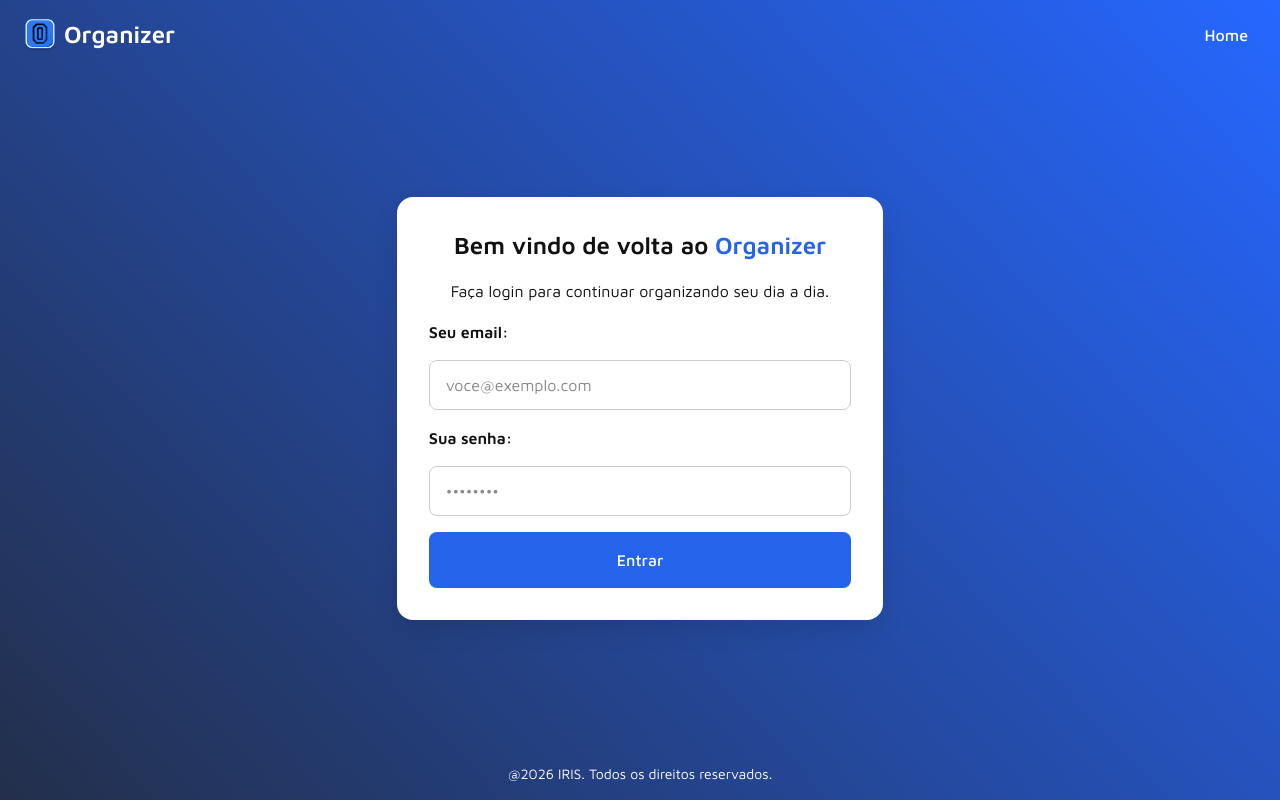
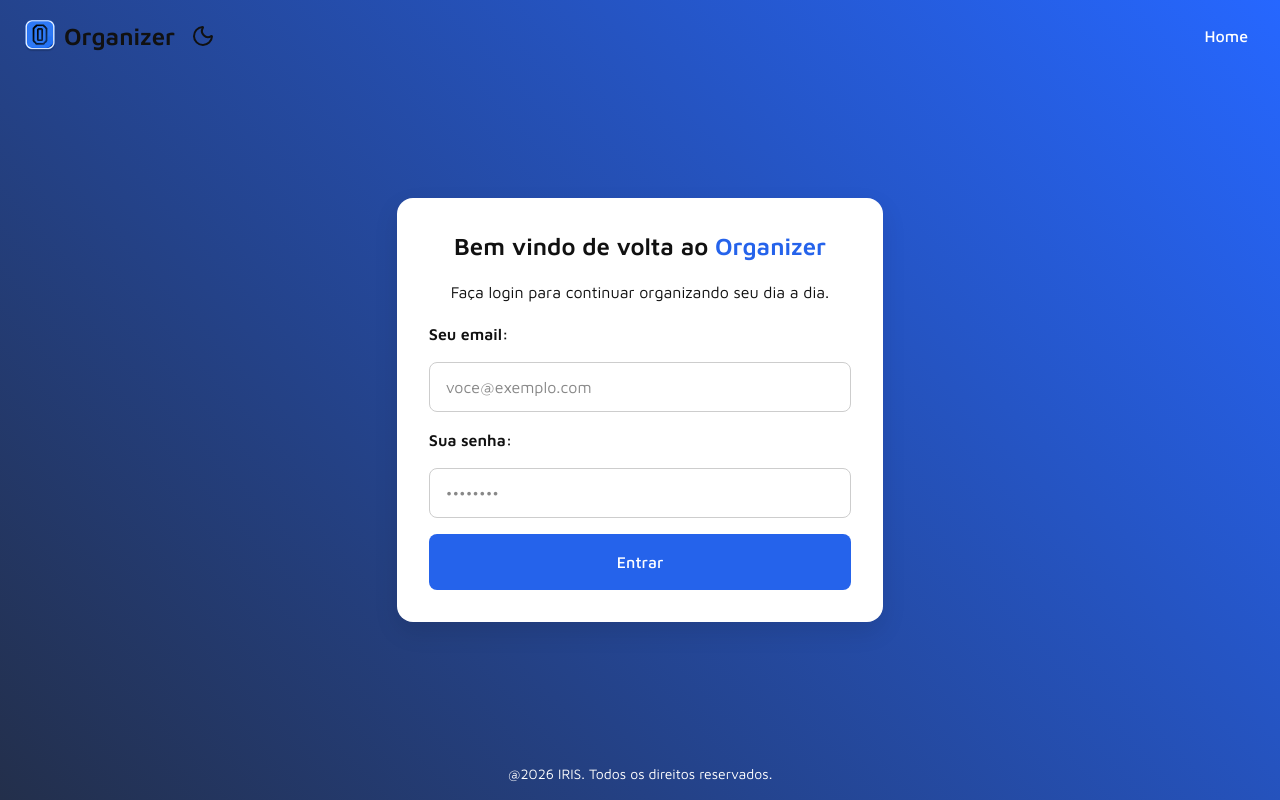
Before and after one commit to kevin-simoes/organizer-landing-page, a React (Vite) app: page /login in a window 1280 px wide. Built offline with nearby package versions, Linux system fonts and the light colour scheme.

Commit message:
feat: adicionando modo escuro na dashboard

```diff
--- a/src/pages/Dashboard.jsx
+++ b/src/pages/Dashboard.jsx
@@ -1,6 +1,7 @@
 import { useState } from "react";
-import { LucideSquareArrowRightExit } from "lucide-react";
+import { LucideSquareArrowRightExit, Sun, Moon } from "lucide-react";
 import { useAuth } from "../hooks/useAuth";
+import { useTheme } from "../hooks/useTheme";
 
 const Dashboard = () => {
   // Definindo a função de logout do hook personalizado (useAuth)
@@ -13,12 +14,22 @@ const Dashboard = () => {
     // Se não houver, retorna um array vazio
     return salvarRegistro ? JSON.parse(salvarRegistro) : [];
   });
+  const { darkMode, toggleTheme } = useTheme();
 
   return (
     <>
-      <div className="flex flex-col gap-5 p-10">
+      <div className="flex flex-col gap-5 p-10 dark:bg-(--background-color-dark) dark:text-white">
         <span className="flex justify-between">
-          <h2>Dashboard</h2>
+          <span className="flex gap-4">
+            <h2>Dashboard</h2>
+            <button
+            onClick={toggleTheme}
+            className="rounded-lg p-2 transition-colors cursor-pointer hover:bg-(--background-color-dark)/10 dark:hover:bg-(--background-color)/10"
+            aria-label="Alternar modo escuro"
+                    >
+            {darkMode ? <Sun /> : <Moon />}
+                    </button>
+          </span>
       <button
           onClick={logout} // chama a função de logout
           className=" bg-red-300  text-red-600 rounded-md w-fit h-fit p-2  hover:bg-red-400 hover:text-white cursor-pointer tex  transition-colors flex gap-2 items-center"
@@ -27,7 +38,7 @@ const Dashboard = () => {
           Sair
         </button>
         </span>
-        <hr className="border-0.5 border-gray-300"></hr>
+        <hr className="border-0.5 border-gray-300 dark:border-gray-600"></hr>
         <div className="flex gap-2 overflow-auto">
           <span>
             Total de estudantes:{" "}
@@ -46,7 +57,7 @@ const Dashboard = () => {
             <b>{registros.filter((registro) => registro.profile === "usuario geral").length}</b>
           </span>
           </div>
-        <hr className="border-0.5 border-gray-300"></hr>
+        <hr className="border-0.5 border-gray-300 dark:border-gray-600"></hr>
         <div className="flex justify-between items-center">
           <h3 className="text-lg font-semibold">Registros de Usuários</h3>
           <span className="text-sm text-gray-500">
@@ -54,16 +65,16 @@ const Dashboard = () => {
           </span>
         </div>
         <div className="w-full overflow-x-auto">
-          <table className="w-full border-collapse border border-gray-300">
+          <table className="w-full border-collapse border border-gray-300 dark:border-gray-600">
             <thead>
-              <tr className="border border-gray-300">
-                <th className="border border-gray-300">Nome e Sobrenome</th>
-                <th className="border border-gray-300">Email</th>
-                <th className="border border-gray-300">Você é</th>
-                <th className="border border-gray-300">
+              <tr className="border border-gray-300 dark:border-gray-600">
+                <th className="border border-gray-300 dark:border-gray-600">Nome e Sobrenome</th>
+                <th className="border border-gray-300 dark:border-gray-600">Email</th>
+                <th className="border border-gray-300 dark:border-gray-600">Você é</th>
+                <th className="border border-gray-300 dark:border-gray-600">
                   Como conheceu a Organizer
                 </th>
-                <th className="border border-gray-300">
+                <th className="border border-gray-300 dark:border-gray-600">
                   O que mais te empolga no aplicativo
                 </th>
               </tr>
@@ -71,11 +82,11 @@ const Dashboard = () => {
             <tbody>
               {registros.map((registro) => (
                 <tr key={registro.createdAt} className="text-center">
-                  <td className="border border-gray-300">{registro.username}</td>
-                  <td className="border border-gray-300">{registro.email}</td>
-                  <td className="border border-gray-300">{registro.profile}</td>
-                  <td className="border border-gray-300">{registro.discovery}</td>
-                  <td className="border border-gray-300">{registro.excited}</td>
+                  <td className="border border-gray-300 dark:border-gray-600">{registro.username}</td>
+                  <td className="border border-gray-300 dark:border-gray-600">{registro.email}</td>
+                  <td className="border border-gray-300 dark:border-gray-600">{registro.profile}</td>
+                  <td className="border border-gray-300 dark:border-gray-600">{registro.discovery}</td>
+                  <td className="border border-gray-300 dark:border-gray-600">{registro.excited}</td>
                 </tr>
               ))}
             </tbody>
--- a/src/pages/Formulario.jsx
+++ b/src/pages/Formulario.jsx
@@ -1,7 +1,8 @@
 import { useState, useEffect } from "react";
-import organizerIcon from "../assets/organizer_icon.png";
+import Icon from "../assets/organizer_icon.png";
 import { Link } from "react-router-dom";
-import { Check } from "lucide-react";
+import { Check, Moon, Sun } from "lucide-react";
+import { useTheme } from "../hooks/useTheme";
 
 export default function RegistrarFormulario() {
   const [registros, setRegistros] = useState(() => {
@@ -14,6 +15,7 @@ export default function RegistrarFormulario() {
   useEffect(() => {
     localStorage.setItem("registrations", JSON.stringify(registros));
   }, [registros]);
+
 
   const [formulario, setFormulario] = useState({
     username: "",
@@ -66,6 +68,8 @@ export default function RegistrarFormulario() {
     }, 3000);
   }
 
+  const { darkMode, toggleTheme } = useTheme();
+
   return (
     <div className="min-h-screen flex flex-col bg-[linear-gradient(47deg,_rgba(35,47,75,1)_0%,_rgb(38,103,255)_100%)]">
       <div
@@ -88,8 +92,19 @@ export default function RegistrarFormulario() {
 
       <header className="flex items-center justify-between px-6 py-4">
         <span className="flex items-center gap-2">
-          <img src={organizerIcon} alt="Organizer Icon" className="h-8 w-8" />
-          <h3 className="text-lg font-semibold text-white">Organizer</h3>
+        <div className="flex gap-2">
+        <Link to="/" className="flex items-center gap-2">
+          <img src={Icon} alt="Organizer" className="h-8 w-8" />
+          <h3 className="font-semibold">Organizer</h3>
+        </Link>
+        <button
+          onClick={toggleTheme}
+          className="rounded-lg p-2 transition-colors cursor-pointer hover:bg-(--background-color-dark)/10 dark:hover:bg-(--background-color)/10"
+          aria-label="Alternar modo escuro"
+        >
+          {darkMode ? <Sun /> : <Moon />}
+        </button>
+      </div>
         </span>
         <span>
         <Link to="/" className="text-white rounded-lg p-2 transition-colors hover:bg-(--background-color-dark)/10">Home</Link>
--- a/src/pages/Login.jsx
+++ b/src/pages/Login.jsx
@@ -1,12 +1,15 @@
-import organizerIcon from "../assets/organizer_icon.png";
+import Icon from "../assets/organizer_icon.png";
 import { Link,  } from "react-router-dom";
 import { useState } from "react";
+import { Sun, Moon } from "lucide-react";
 import { useAuth } from "../hooks/useAuth";
+import { useTheme } from "../hooks/useTheme";
 
 export default function Login() {
   const [username, setUsername] = useState("");
   const [password, setPassword] = useState("");
   const [message, setMessage] = useState("");
+  const { darkMode, toggleTheme } = useTheme();
   // Definindo a função de login do hook personalizado (useAuth)
   const { login } = useAuth();
 
@@ -51,15 +54,19 @@ export default function Login() {
       {/* Header */}
       <header className="flex items-center justify-between px-6 py-4">
         <span className="flex items-center gap-2">
-          <img
-            src={organizerIcon}
-            alt="Organizer Icon"
-            className="h-8 w-8"
-          />
-
-          <h3 className="text-lg font-semibold text-white">
-            Organizer
-          </h3>
+        <div className="flex gap-2">
+        <Link to="/" className="flex items-center gap-2">
+          <img src={Icon} alt="Organizer" className="h-8 w-8" />
+          <h3 className="font-semibold">Organizer</h3>
+        </Link>
+        <button
+          onClick={toggleTheme}
+          className="rounded-lg p-2 transition-colors cursor-pointer hover:bg-(--background-color-dark)/10 dark:hover:bg-(--background-color)/10"
+          aria-label="Alternar modo escuro"
+        >
+          {darkMode ? <Sun /> : <Moon />}
+        </button>
+      </div>
         </span>
 
         <span>
--- a/src/sections/Galeria.jsx
+++ b/src/sections/Galeria.jsx
@@ -17,20 +17,20 @@ const Galeria = () => {
           </p>
 
           <div className="mt-10 grid grid-cols-1 sm:grid-cols-2 lg:grid-cols-3 gap-6">
-            <figure className="rounded-2xl overflow-hidden border border-(--card-border-color1) bg-(--card-color1)">
+            <figure className="rounded-2xl flex flex-col items-center overflow-hidden border border-(--card-border-color1) bg-(--card-color1)">
               <img src={Home}
                 className="w-full h-1 object-cover"
               />
               <figcaption className="py-3 text-sm font-medium">Tela inicial</figcaption>
             </figure>
-            <figure className="rounded-2xl overflow-hidden border border-(--card-border-color1) bg-(--card-color1)">
+            <figure className="rounded-2xl flex flex-col items-center overflow-hidden border border-(--card-border-color1) bg-(--card-color1)">
               <img
                 src={Folders}
                 className="w-full h-56 object-cover"
               />
               <figcaption className="py-3 text-sm font-medium">Organização automática</figcaption>
             </figure>
-            <figure className="rounded-2xl overflow-hidden border border-(--card-border-color1) bg-(--card-color1)">
+            <figure className="rounded-2xl flex flex-col items-center overflow-hidden border border-(--card-border-color1) bg-(--card-color1)">
               <img
                 src={Notes}
                 className="w-full h-56 object-cover"
--- a/src/sections/Hero.jsx
+++ b/src/sections/Hero.jsx
@@ -20,7 +20,7 @@ const Hero = () => {
                     className='w-100 md:w-200 ' />
                 </div>
             </section>
-            <span className="flex gap-2">
+            <span className="flex gap-2 dark:text-white">
                 <Mouse/><p>Role a tela</p>
             </span>
         </>
```
